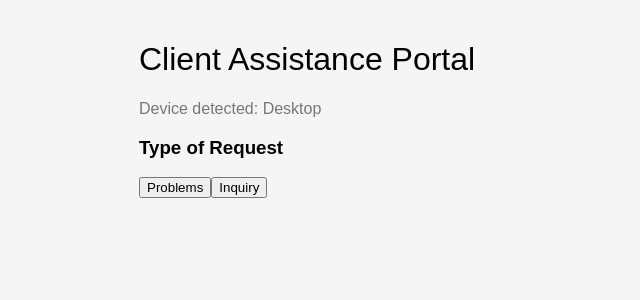
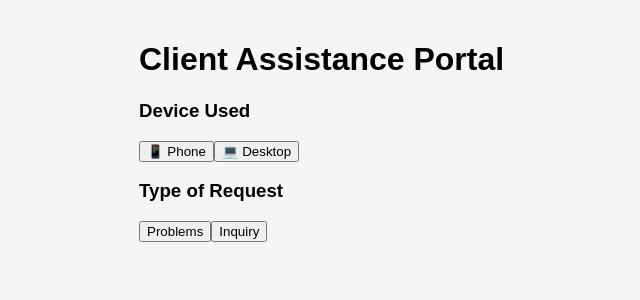
Before and after one commit to LICPrintingShop/DRPAU, a Next.js app: page /client in a window 1280 px wide. Shown: the top 300 px of the page, without its empty margins (201-841 px from the left). Built offline with nearby package versions, Linux system fonts and the light colour scheme.

Commit message:
Update page.jsx

```diff
--- a/app/client/page.jsx
+++ b/app/client/page.jsx
@@ -13,7 +13,6 @@ const [type,setType] = useState("")
 const [concern,setConcern] = useState("")
 const [ticketID,setTicketID] = useState("")
 
-// AUTO DETECT DEVICE
 useEffect(()=>{
 
 const width = window.innerWidth
@@ -35,22 +34,14 @@ padding:"20px",
 fontFamily:"Arial"
 }}>
 
-<h1 style={{fontWeight:"500"}}>
-Client Assistance Portal
-</h1>
+<h1>Client Assistance Portal</h1>
 
-<p style={{color:"#777"}}>
-Device detected: {device}
-</p>
-
-{/* REQUEST TYPE */}
+<DeviceSelector device={device}/>
 
 <RequestType
 type={type}
 setType={setType}
 />
-
-{/* SHOW CONCERNS ONLY IF PROBLEM OR INQUIRY */}
 
 {(type === "problem" || type === "inquiry") && (
 
@@ -60,8 +51,6 @@ setConcern={setConcern}
 />
 
 )}
-
-{/* STATUS CHECK */}
 
 {type === "status" && (
 
@@ -74,8 +63,8 @@ placeholder="Enter Ticket ID"
 value={ticketID}
 onChange={(e)=>setTicketID(e.target.value)}
 style={{
+width:"100%",
 padding:"10px",
-width:"100%",
 border:"1px solid #ccc",
 borderRadius:"6px"
 }}
@@ -86,9 +75,9 @@ style={{
 marginTop:"10px",
 padding:"10px",
 width:"100%",
-border:"none",
 background:"#111",
 color:"white",
+border:"none",
 borderRadius:"6px"
 }}
 >
@@ -98,8 +87,6 @@ Check Status
 </div>
 
 )}
-
-{/* SUMMARY */}
 
 {concern && (
 
```
